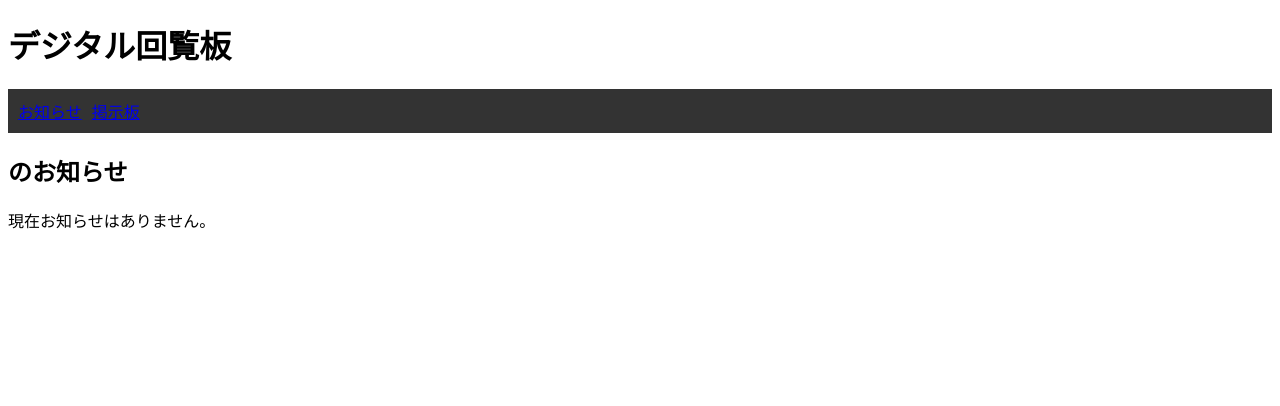
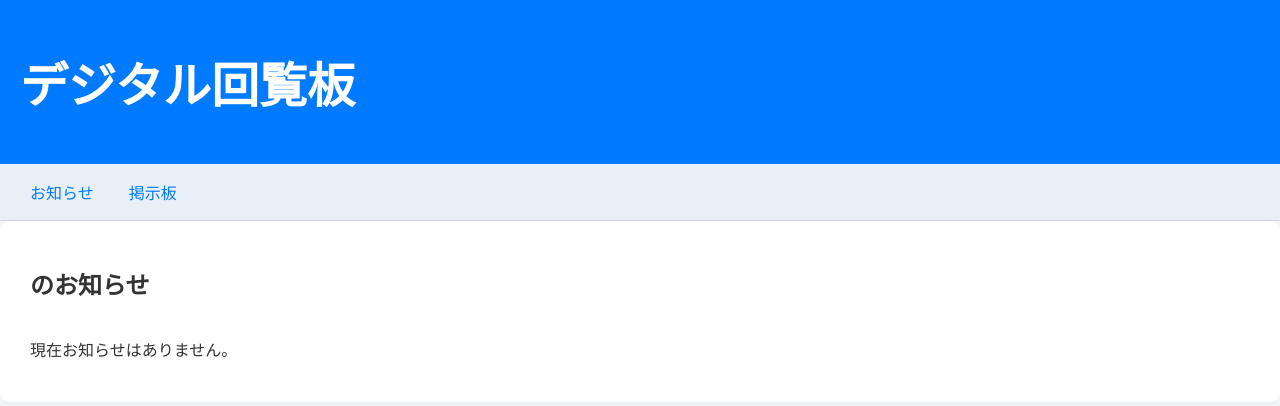
Before and after one commit to s1f102302753/team-project, a Django app: page /notices/list/ in a window 1280 px wide. Shown: the top 406 px of the page. Run offline with Django 5.2, Linux system fonts and the light colour scheme; the visitor is signed in with stand-in values (Sample User, id 1).

Commit message:
cssの更新

```diff
--- /dev/null
+++ b/notices/static/notices/css/notices-list.css
@@ -0,0 +1,48 @@
+/* notices-list.html 専用 */
+.main-content .notice-container {
+  display: flex;
+  flex-direction: column;
+  gap: 15px;
+}
+
+.main-content .notice-card {
+  background-color: #fdfdfd;
+  border-left: 4px solid #007bff;
+  padding: 15px 20px;
+  border-radius: 8px;
+  box-shadow: 0 2px 5px rgba(0,0,0,0.05);
+  transition: background-color 0.2s, transform 0.2s;
+}
+
+.main-content .notice-card h3 a {
+  text-decoration: none;
+  color: #007bff;
+}
+
+.main-content .notice-card h3 a:hover {
+  text-decoration: underline;
+}
+
+.main-content .notice-card p {
+  color: #333;
+}
+
+.main-content .notice-card small {
+  color: #666;
+}
+
+.main-content .notice-card:hover {
+  background-color: #f0f8ff;
+  transform: translateY(-2px);
+}
+
+/* スマホ対応 */
+@media (max-width: 600px) {
+  .main-content .notice-card {
+    padding: 12px 15px;
+    border-left-width: 3px;
+  }
+  .main-content .notice-container {
+    gap: 10px;
+  }
+}
--- a/notices/static/notices/css/posts.css
+++ b/notices/static/notices/css/posts.css
@@ -1,19 +1,64 @@
-.container {
-  display: flex;   /* 横並びにする */
-  gap: 20px;       /* 左右の余白 */
-  margin-top: 20px;
+/* ===== 全体 ===== */
+body {
+  font-family: 'Noto Sans JP', sans-serif;
+  background-color: #f5f7fa;
+  color: #333;
+  margin: 0;
+  padding: 0;
 }
 
+/* ===== ヘッダー ===== */
+header {
+  background-color: #007bff;
+  color: #fff;
+  padding: 15px 20px;
+  font-size: 1.5rem;
+  font-weight: bold;
+  box-shadow: 0 2px 4px rgba(0,0,0,0.1);
+}
+
+/* ===== タスクバー ===== */
+#taskbar {
+  display: flex;
+  gap: 15px;
+  padding: 10px 20px;
+  background-color: #e9eff7;
+  border-bottom: 1px solid #d0d7e3;
+}
+
+#taskbar .task-link {
+  text-decoration: none;
+  color: #007bff;
+  font-weight: 500;
+  padding: 6px 10px;
+  border-radius: 6px;
+  transition: background-color 0.2s;
+}
+
+#taskbar .task-link:hover {
+  background-color: #cfe2ff;
+}
+
+/* ===== メイン + サイドバー ===== */
+.container {
+  display: flex;
+  gap: 20px;
+  padding: 20px;
+}
+
+/* サイドバー */
 .sidebar {
-  width: 25%;
-  background-color: #f5f5f5;
+  width: 250px;
+  background-color: #fff;
   padding: 15px;
   border-radius: 10px;
+  box-shadow: 0 2px 6px rgba(0,0,0,0.05);
 }
 
 .sidebar ul {
   list-style: none;
   padding: 0;
+  margin: 0;
 }
 
 .sidebar li {
@@ -22,16 +67,37 @@
 
 .sidebar a {
   text-decoration: none;
-  color: #333;
+  color: #007bff;
+  font-weight: 500;
+  transition: color 0.2s;
 }
 
 .sidebar a:hover {
-  color: #007bff;
+  color: #0056b3;
 }
 
+/* メインコンテンツ */
 .main-content {
-  flex-grow: 1;   /* 残りの横幅を占有 */
+  flex-grow: 1;
   background-color: #fff;
-  padding: 20px;
+  padding: 25px 30px;
   border-radius: 10px;
+  box-shadow: 0 2px 8px rgba(0,0,0,0.05);
 }
+
+/* ===== メディアクエリ（スマホ） ===== */
+@media (max-width: 768px) {
+  .container {
+    flex-direction: column;
+    padding: 15px;
+  }
+
+  .sidebar {
+    width: 100%;
+    margin-bottom: 15px;
+  }
+
+  .main-content {
+    padding: 20px;
+  }
+}
--- a/notices/templates/notices/base.html
+++ b/notices/templates/notices/base.html
@@ -3,12 +3,13 @@
 <html lang="ja">
 <head>
     {% load static %}
-    <link rel="stylesheet" href="{% static 'notices/css/posts.css' %}">
-
     <meta charset="UTF-8">
     <title>{% block title %}デジタル回覧板{% endblock %}</title>
+
     <link rel="stylesheet" href="{% static 'notices/css/style.css' %}">
+    {% block extra_css %}{% endblock %}
 </head>
+
 <body>
     <header>
         <h1>デジタル回覧板</h1>
--- a/notices/templates/notices/notices_list.html
+++ b/notices/templates/notices/notices_list.html
@@ -1,11 +1,16 @@
 {% extends 'notices/base.html' %}
 
 {% load static %}
+
+{% block extra_css %}
   <link rel="stylesheet" href="{% static 'notices/css/posts.css' %}">
+  <link rel="stylesheet" href="{% static 'notices/css/notices-list.css' %}">
+{% endblock %}
 
 {% block title %}お知らせ - デジタル回覧板{% endblock %}
 
 {% block content %}
+<div class="main-content">  <!-- ← ここを追加 -->
   <h2>{{ request.user.prefecture }}のお知らせ</h2>
 
   <div class="notice-container">
@@ -19,5 +24,5 @@
       <p>現在お知らせはありません。</p>
       {% endfor %}
   </div>
-
+</div>  <!-- /.main-content -->
 {% endblock %}
```
Lines whose indentation alone changed are shown as unchanged.
